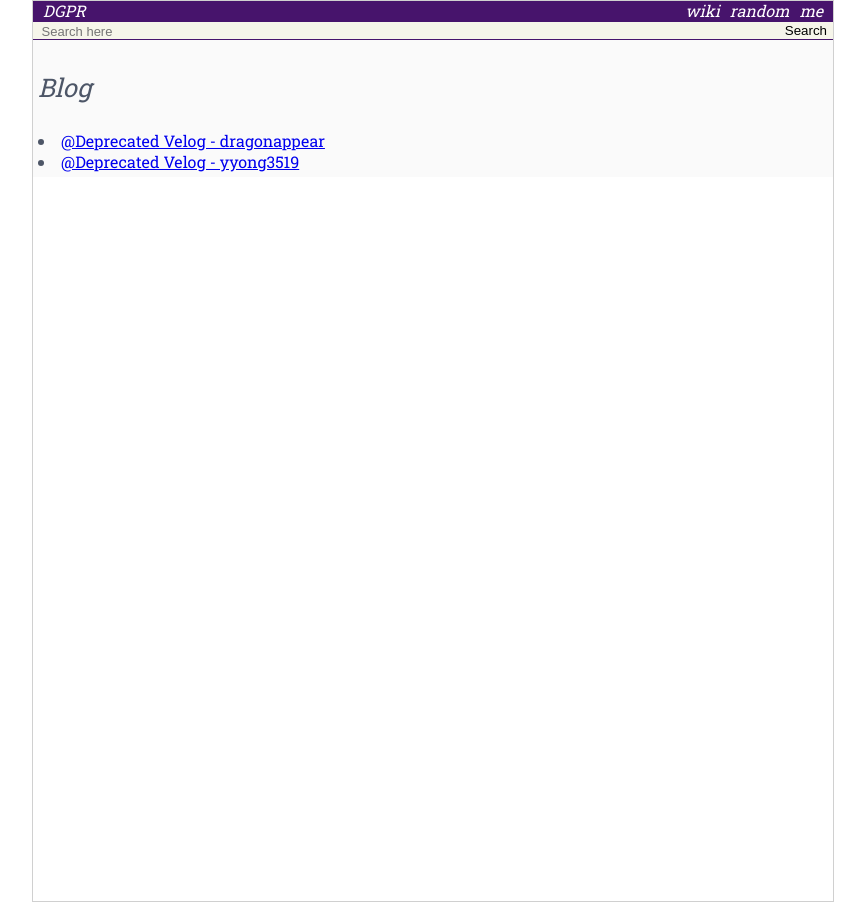
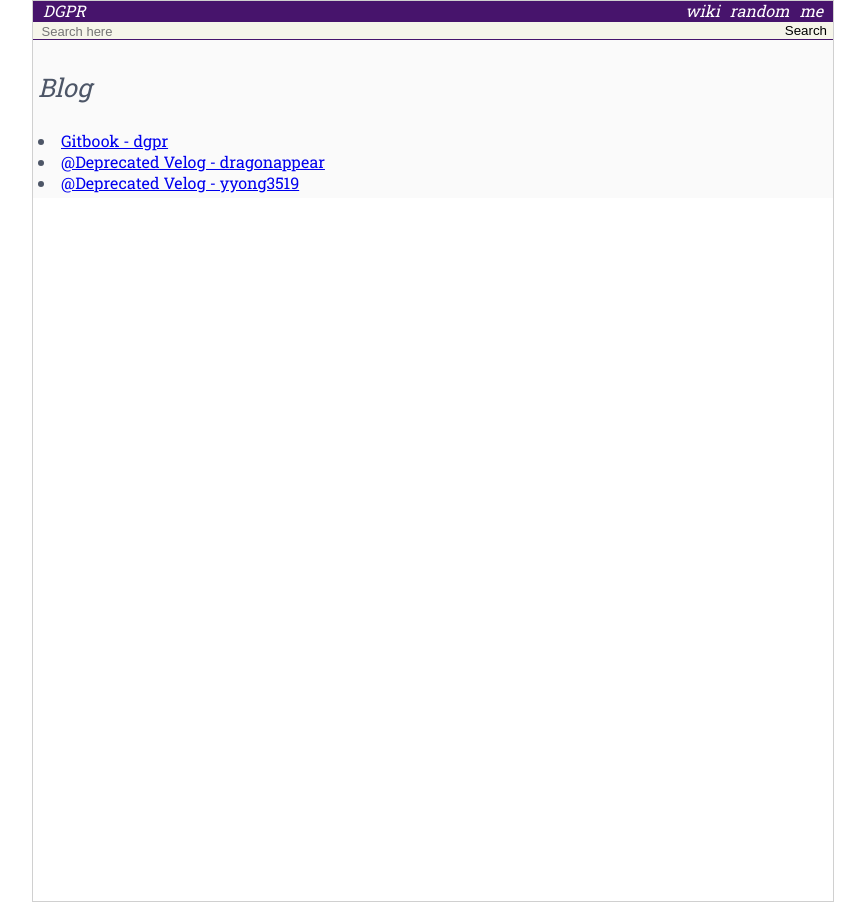
Before and after one commit to dgnppr/dgnppr.github.io, a Jekyll site: the page built from blog/index.html, in a window 1280 px wide. Shown: the whole page, without its empty margins (207-1072 px from the left). Built offline with Jekyll 4.4.1, drawn with Linux system fonts in a browser that asks for light colours; the list of posts is cut into pages by our own code.

Commit message:
Update link

```diff
--- a/blog/index.html
+++ b/blog/index.html
@@ -7,6 +7,7 @@ public: true
 <div>
     <h3>Blog</h3>
 
+    <li><a href="https://dragonappear.gitbook.io/w">Gitbook - dgpr</a></li>
     <li><a href="https://velog.io/@dragonappear">@Deprecated Velog - dragonappear</a></li>
     <li><a href="https://velog.io/@yyong3519">@Deprecated Velog - yyong3519</a></li>
 
```
